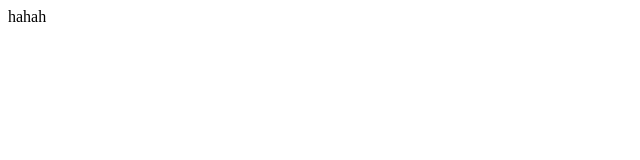
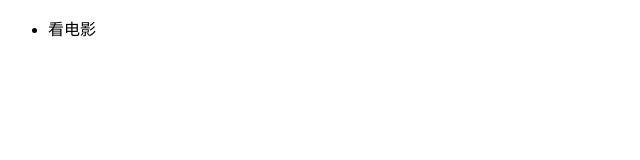
Before and after one commit to yangyang0107/git-demo, a plain HTML site: page demo.html in a window 1280 px wide. Shown: the whole page, without its empty margins (0-640 px from the left). Drawn offline with Linux system fonts and the light colour scheme.

Commit message:
第二次提交

```diff
--- a/demo.html
+++ b/demo.html
@@ -9,7 +9,9 @@
 </head>
 
 <body>
-    hahah
+    <ul>
+        <li>看电影</li>
+    </ul>
 </body>
 
 </html>
```
